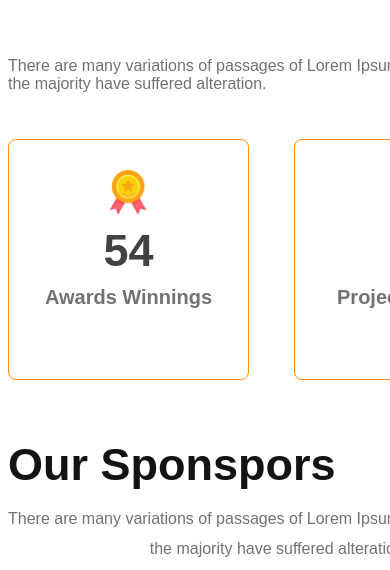
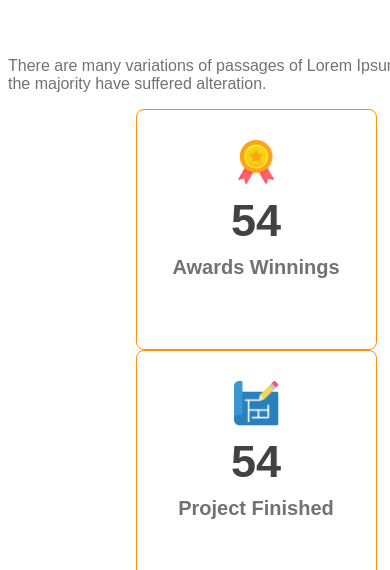
Before and after one commit to 2haseeb1/newarchitext-site, a plain HTML site: page index.html in a window 390 px wide. Shown: the part 6119-6689 px from the top of the page. Drawn offline with Linux system fonts and the light colour scheme.

Commit message:
15th commit

```diff
--- a/index.html
+++ b/index.html
@@ -351,6 +351,21 @@
       .quick-list{
         flex-direction: column;
       }
+      .project-info{
+        flex-direction: column;
+        justify-content: center;
+        align-items: center;
+      }
+      .project-status{
+        width:576px;
+        margin: 0 auto;
+        margin-left:-40px;
+      }
+
+
+      .contant-one{
+       margin-bottom: 20px;
+      }
     @media (min-width:700px) and (max-width:1200px){
 
     }
```
